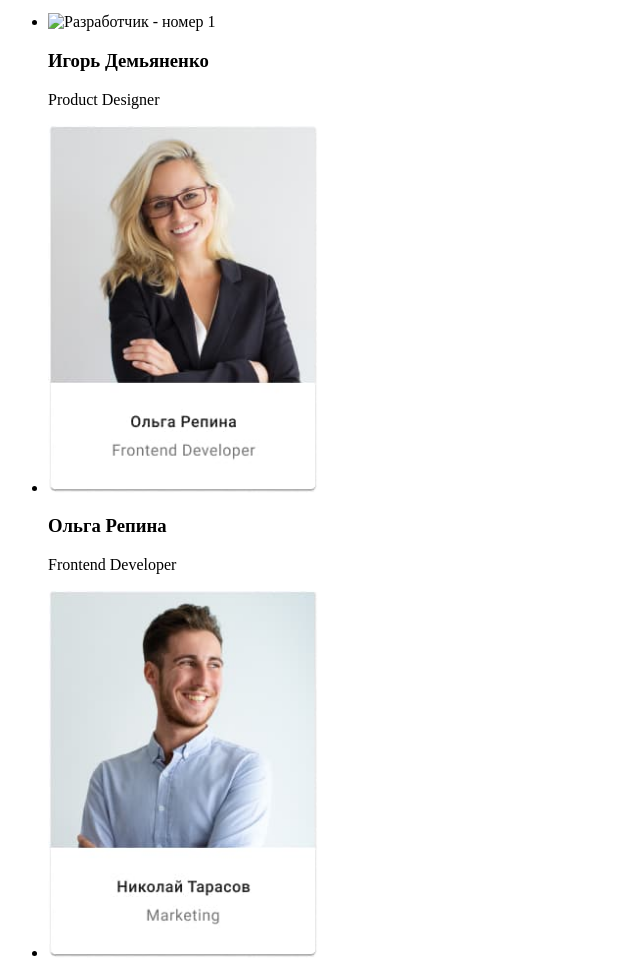
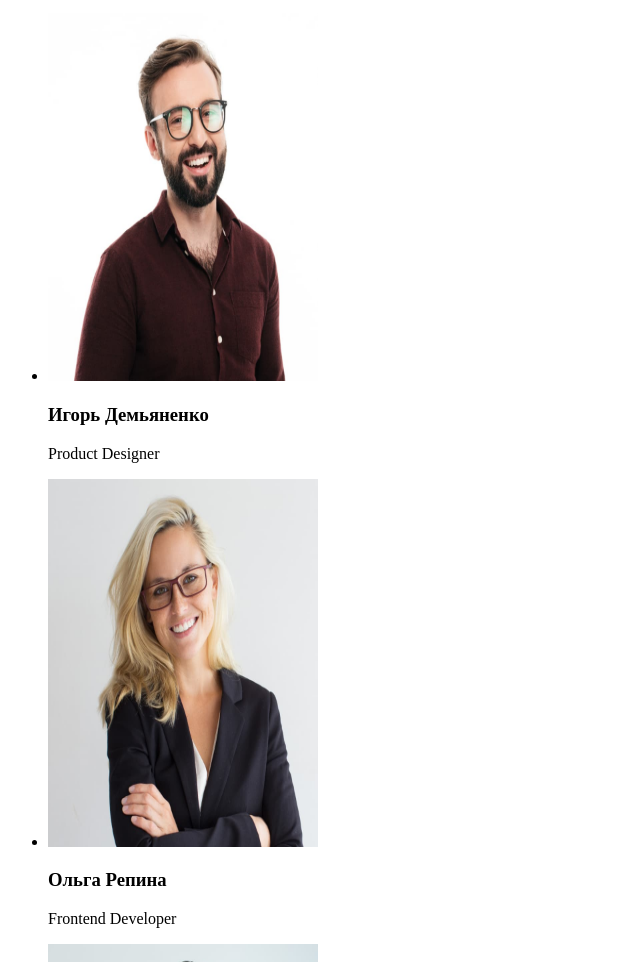
Before and after one commit to VladyslavGolovko/goit-markup-hw-01, a plain HTML site: page index.html in a window 1280 px wide. Shown: the part 1560-2522 px from the top of the page, without its empty margins (0-640 px from the left). Drawn offline with Linux system fonts and the light colour scheme.

Commit message:
deleate some img

```diff
--- a/index.html
+++ b/index.html
@@ -84,7 +84,7 @@
         <ul>
           <li>
             <img
-              src="./images/our-team/team-card-1.jpg"
+              src="./images/our-team/img-1.jpg"
               alt="Разработчик - номер 1"
               width="270"
               height="368"
@@ -94,7 +94,7 @@
           </li>
           <li>
             <img
-              src="./images/our-team/team-card-2.jpg"
+              src="./images/our-team/img-2.jpg"
               alt="Разработчик - номер 2"
               width="270"
               height="368"
@@ -104,7 +104,7 @@
           </li>
           <li>
             <img
-              src="./images/our-team/team-card-3.jpg"
+              src="./images/our-team/img-3.jpg"
               alt="Разработчик - номер 3"
               width="270"
               height="368"
@@ -114,7 +114,7 @@
           </li>
           <li>
             <img
-              src="./images/our-team/team-card-4.jpg"
+              src="./images/our-team/img-4.jpg"
               alt="Разработчик - номер 4"
               width="270"
               height="368"
```
Also changed, not shown: images/our-team/img-1.jpg (added), images/our-team/img-2.jpg (added), images/our-team/img-3.jpg (added), images/our-team/img-4.jpg (added), images/our-team/team-card-2.jpg (deleted), images/our-team/team-card-3.jpg (deleted), images/our-team/team-card-4.jpg (deleted).
